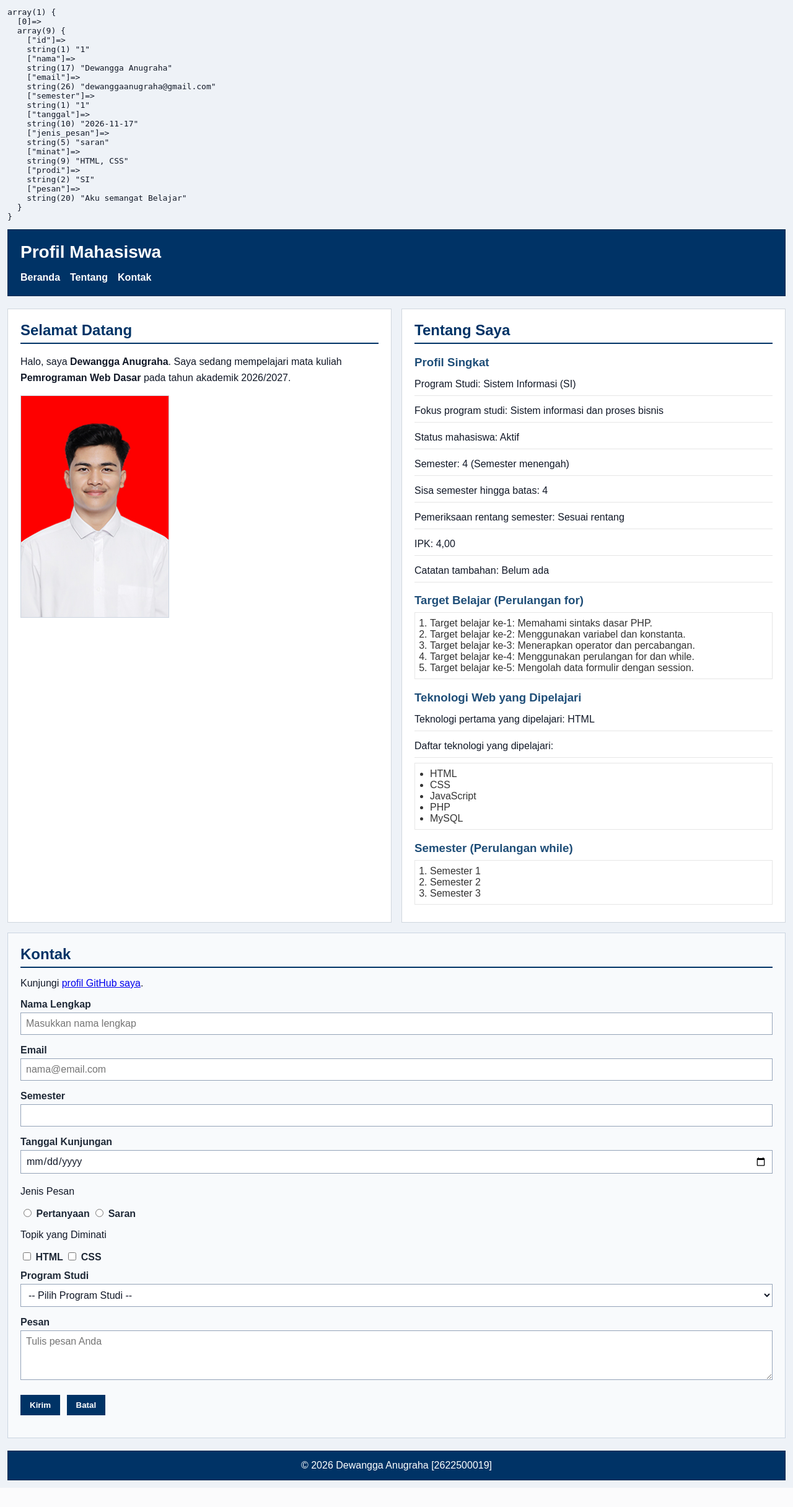
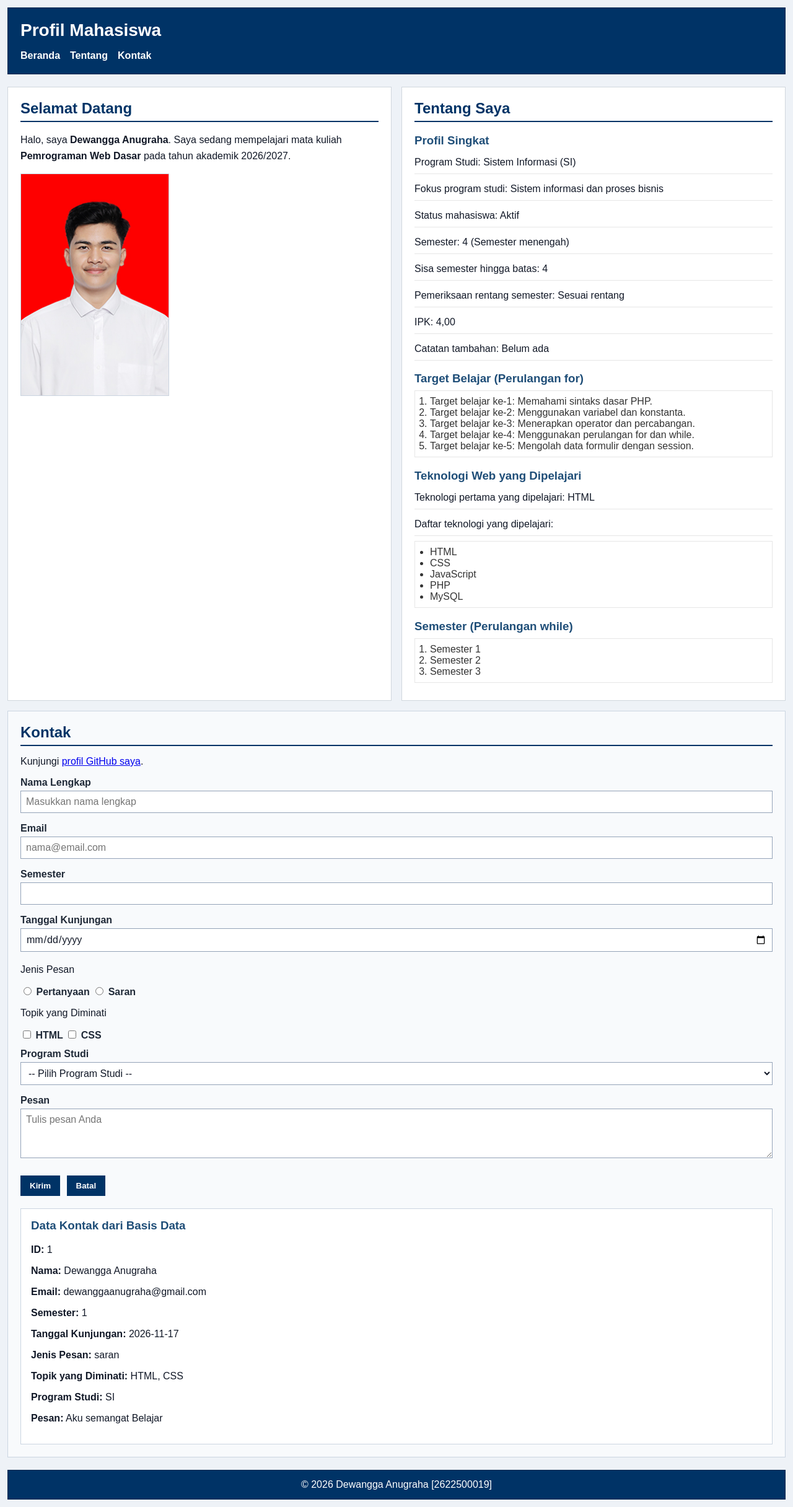
Before and after one commit to 2622500019/2622500019-PWD-SI1A-26270, a PHP site: page /pertemuan-11/index.php in a window 1280 px wide. Shown: the whole page at 62% size. Before the commit the page ends 2401 px from the top, so only its background shows below. Run offline with PHP 8.4, Linux system fonts and the light colour scheme; data comes from the database, SQL or seed files in the repository.

Commit message:
Menampilkan data kontak dari basis data

```diff
--- a/pertemuan-11/index.php
+++ b/pertemuan-11/index.php
@@ -1,5 +1,5 @@
 <?php
-session_start();
+#session_start();
 
 require_once("fungsi.php");
 
@@ -133,9 +133,9 @@ while ($baris = mysqli_fetch_assoc($hasil)) {
 }
 
 //P11: pengujian sementara hasil pengambilan data.
-echo "<pre>";
+/* echo "<pre>";
 var_dump($dataKontak);
-echo "</pre>";
+echo "</pre>"; */
 ?>
 <!doctype html>
 <html lang="id">
@@ -329,7 +329,7 @@ echo "</pre>";
         <p class="form-feedback" id="formFeedback" data-form-feedback aria-live="polite"></p>
       </form>
 
-      <?php if (isset($_SESSION["form_data"])): ?>
+      <?php if (count($dataKontak) > 0): ?>
         <?php
         // Larik asosiatif untuk menghubungkan nama field dengan label.
         // Kunci larik tidak harus berupa angka; dapat berupa teks bermakna.
@@ -342,33 +342,31 @@ echo "</pre>";
           "prodi"       => "Program Studi",
         ];
         ?>
-        <article id="hasilKontak" class="submission-result" aria-live="polite">
-          <h3>Data Formulir yang Dikirim</h3>
 
-          <?php foreach ($labelMap as $key => $label): ?>
-            <p><strong><?= bersihkan($label); ?>:</strong> <?= bersihkan($_SESSION["form_data"][$key] ?? ""); ?></p>
+              <article id="hasilKontak" class="submission-result" aria-live="polite">
+        <h3>Data Kontak dari Basis Data</h3>
+        <?php if (count($dataKontak) > 0): ?>
+          <!-- Perulangan foreach untuk menampilkan data kontak. -->
+          <?php foreach ($dataKontak as $data): ?>
+            <section>
+              <!-- Data kontak ditampilkan di sini. -->
+              <p><strong>ID:</strong> <?= bersihkan($data["id"]); ?></p>
+              <p><strong>Nama:</strong> <?= bersihkan($data["nama"]); ?></p>
+              <p><strong>Email:</strong> <?= bersihkan($data["email"]); ?></p>
+              <p><strong>Semester:</strong> <?= bersihkan($data["semester"]); ?></p>
+              <p><strong>Tanggal Kunjungan:</strong> <?= bersihkan($data["tanggal"]); ?></p>
+              <p><strong>Jenis Pesan:</strong> <?= bersihkan($data["jenis_pesan"]); ?></p>
+              <p><strong>Topik yang Diminati:</strong> <?= bersihkan($data["minat"]); ?></p>
+              <p><strong>Program Studi:</strong> <?= bersihkan($data["prodi"]); ?></p>
+              <p><strong>Pesan:</strong> <?= nl2br(bersihkan($data["pesan"])); ?></p>
+            </section>
           <?php endforeach; ?>
-
-          <?php
-          /*
-            $key   = kunci larik (nama field).
-            $label = nilai larik (teks label yang ditampilkan).
-            $_SESSION["form_data"][$key] = isi data formulir untuk field tersebut.
-          */
-          ?>
-
-          <p><strong>Topik yang Diminati:</strong></p>
-          <?php if (count($_SESSION["form_data"]["minat"]) > 0): ?>
-            <ul>
-              <?php foreach ($_SESSION["form_data"]["minat"] as $topik): ?>
-                <li><?= bersihkan($topik); ?></li>
-              <?php endforeach; ?>
-            </ul>
-          <?php else: ?>
-            <p>Belum ada topik yang dipilih.</p>
-          <?php endif; ?>
-
-          <p><strong>Pesan:</strong> <?= nl2br(bersihkan($_SESSION["form_data"]["pesan"])); ?></p>
+        <?php else: ?>
+          <p>Belum ada data kontak yang tersimpan.</p>
+        <?php endif; ?>
+      </article>
+    </section>
+  </main>
         </article>
       <?php endif; ?>
     </section>
```
